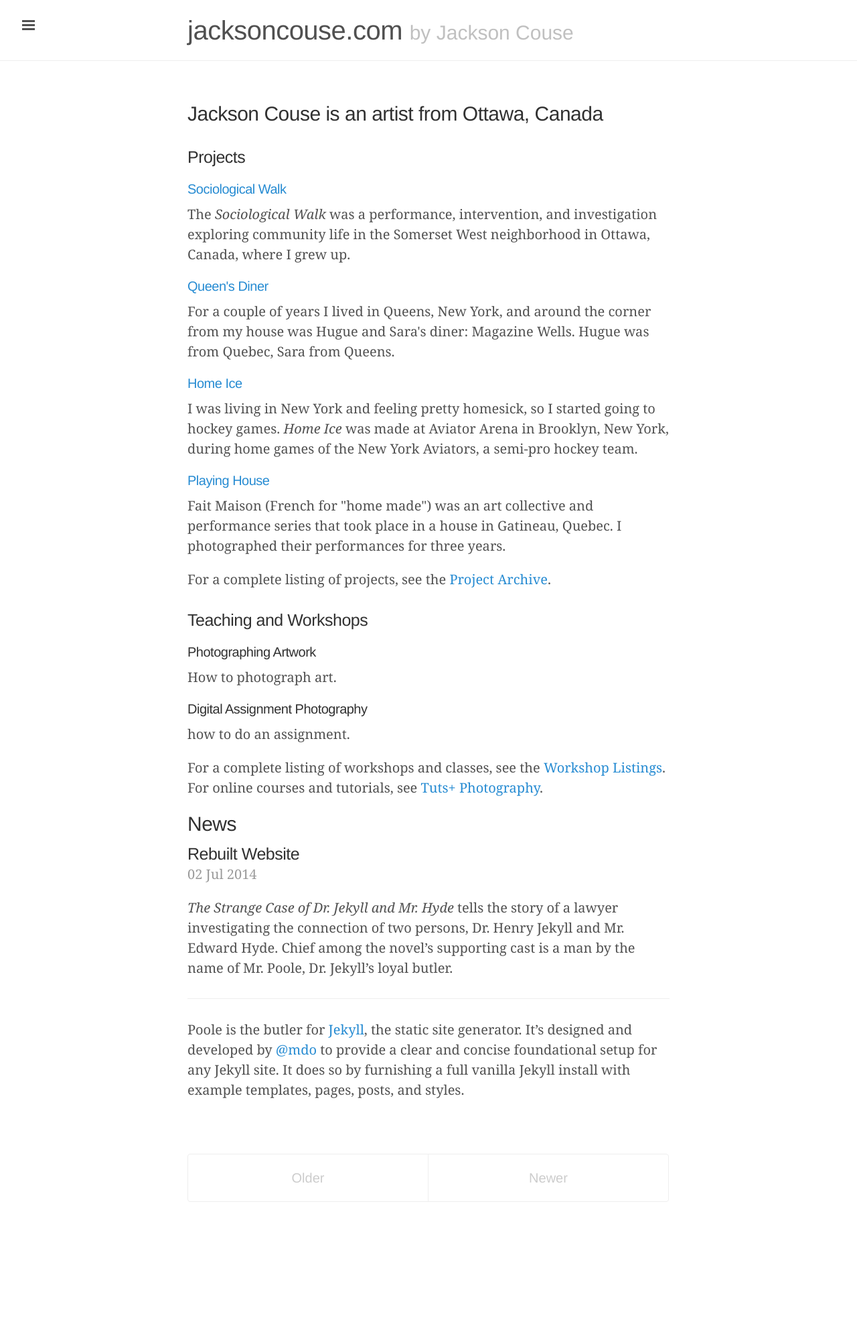
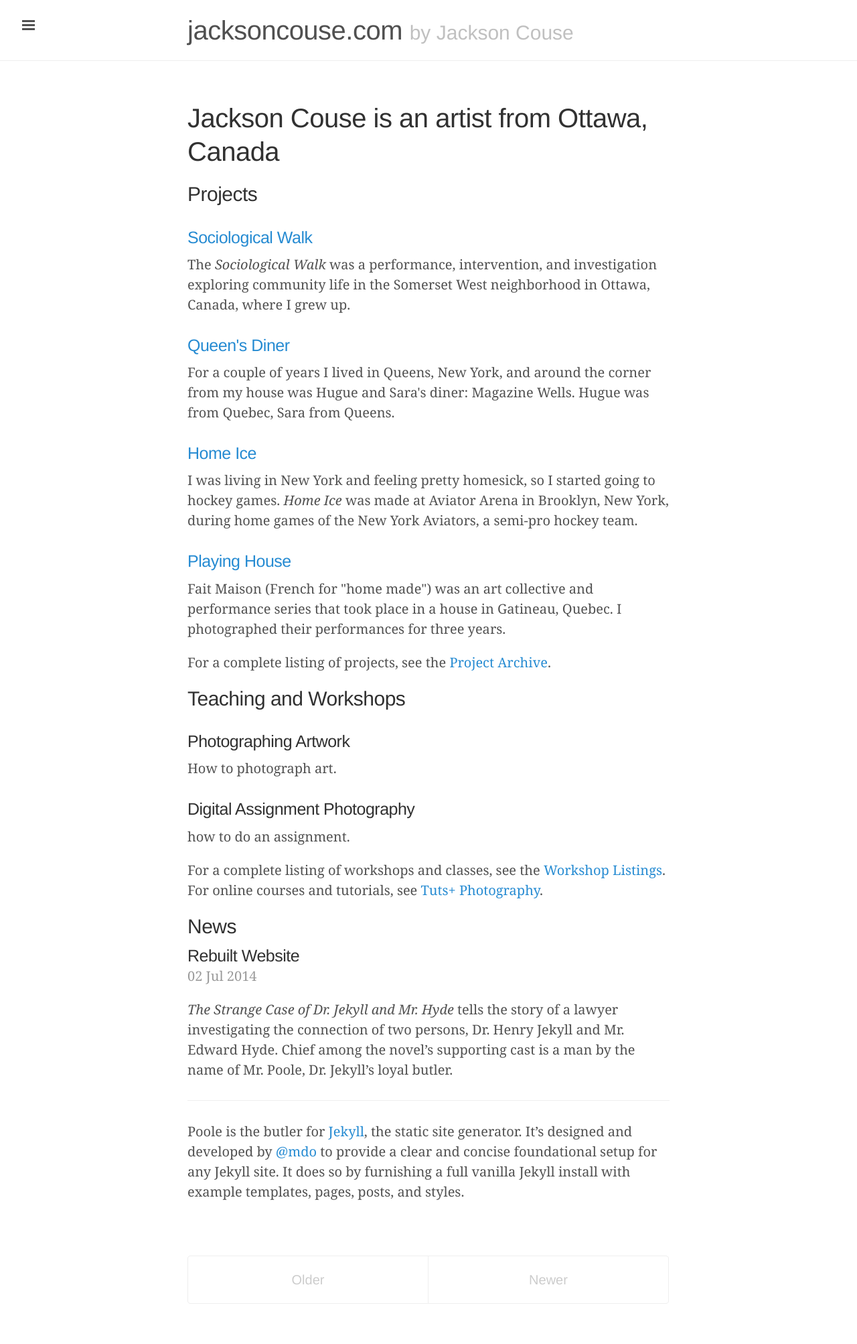
Before and after one commit to jacksoncouse/jacksoncouse.github.io, a Jekyll site: the page built from index.html, in a window 1280 px wide. Shown: the whole page at 67% size. Built offline with Jekyll 4.4.1, drawn with Linux system fonts in a browser that asks for light colours; Markdown is read by kramdown in place of the engine named in the settings; the list of posts is cut into pages by our own code; before the commit the page ends 1854 px from its top, so only the background shows below that.

Commit message:
copyedit

```diff
--- a/index.html
+++ b/index.html
@@ -7,7 +7,7 @@ title: Home
 <article>
   <!-- ARTICLE HEADER -->
   <header>
-      <h2>Jackson Couse is an artist from Ottawa, Canada</h2>
+      <h1>Jackson Couse is an artist from Ottawa, Canada</h1>
       <!--<figure>
         <img src="/public/images/jackson-couse.jpg" alt="Portrait of Jackson couse">
         <figcaption>Here I am, standing beside the highway somewhere in Virginia.</figcaption>
@@ -17,23 +17,23 @@ title: Home
   </header>
 <!-- PROJECTS (initiated by me) -->
   <section>
-    <h3>Projects</h3>
+    <h2>Projects</h2>
     <nav class="item-list">
       <ul>
         <li>
-          <h4><a href="">Sociological Walk</a></h4>
+          <h3><a href="">Sociological Walk</a></h3>
           <p>The <em>Sociological Walk</em> was a performance, intervention, and investigation exploring community life in the Somerset West neighborhood in Ottawa, Canada, where I grew up.</p>
         </li>
         <li>
-          <h4><a href="">Queen's Diner</a></h4>
+          <h3><a href="">Queen's Diner</a></h3>
           <p>For a couple of years I lived in Queens, New York, and around the corner from my house was Hugue and Sara's diner: Magazine Wells. Hugue was from Quebec, Sara from Queens.</p>
         </li>
         <li>
-          <h4><a href="">Home Ice</a></h4>
+          <h3><a href="">Home Ice</a></h3>
           <p>I was living in New York and feeling pretty homesick, so I started going to hockey games. <em>Home Ice</em> was made at Aviator Arena in Brooklyn, New York, during home games of the New York Aviators, a semi-pro hockey team.</p>
         </li>
         <li>
-          <h4><a href="">Playing House</a></h4>
+          <h3><a href="">Playing House</a></h3>
           <p>Fait Maison (French for "home made") was an art collective and performance series that took place in a house in Gatineau, Quebec. I photographed their performances for three years.</p>
         </li>
       </ul>
@@ -42,15 +42,15 @@ title: Home
     </section>
   <!-- WORKSHOPS -->
   <section>
-  <h3>Teaching and Workshops</h3>
+  <h2>Teaching and Workshops</h2>
     <nav class="item-list">
       <ul>
         <li>
-          <h4>Photographing Artwork</h4>
+          <h3>Photographing Artwork</h3>
           <p>How to photograph art.</p>
         </li>
         <li>
-          <h4>Digital Assignment Photography</h4>
+          <h3>Digital Assignment Photography</h3>
           <p>how to do an assignment.</p>
         </li>
       </ul>
```
Also changed, not shown: about.md (+1 -1 lines), workshops.md (+1 -1 lines).
